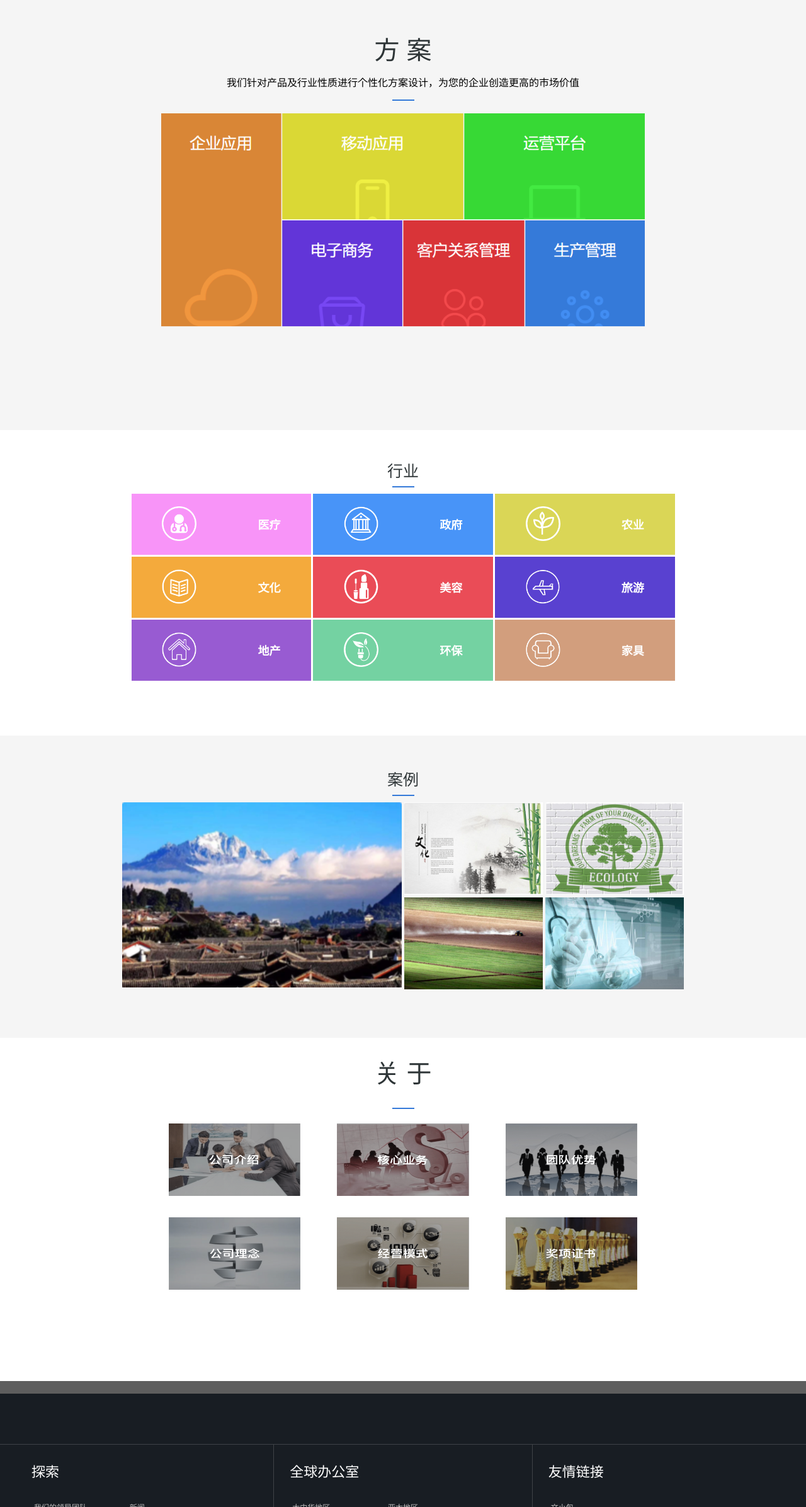
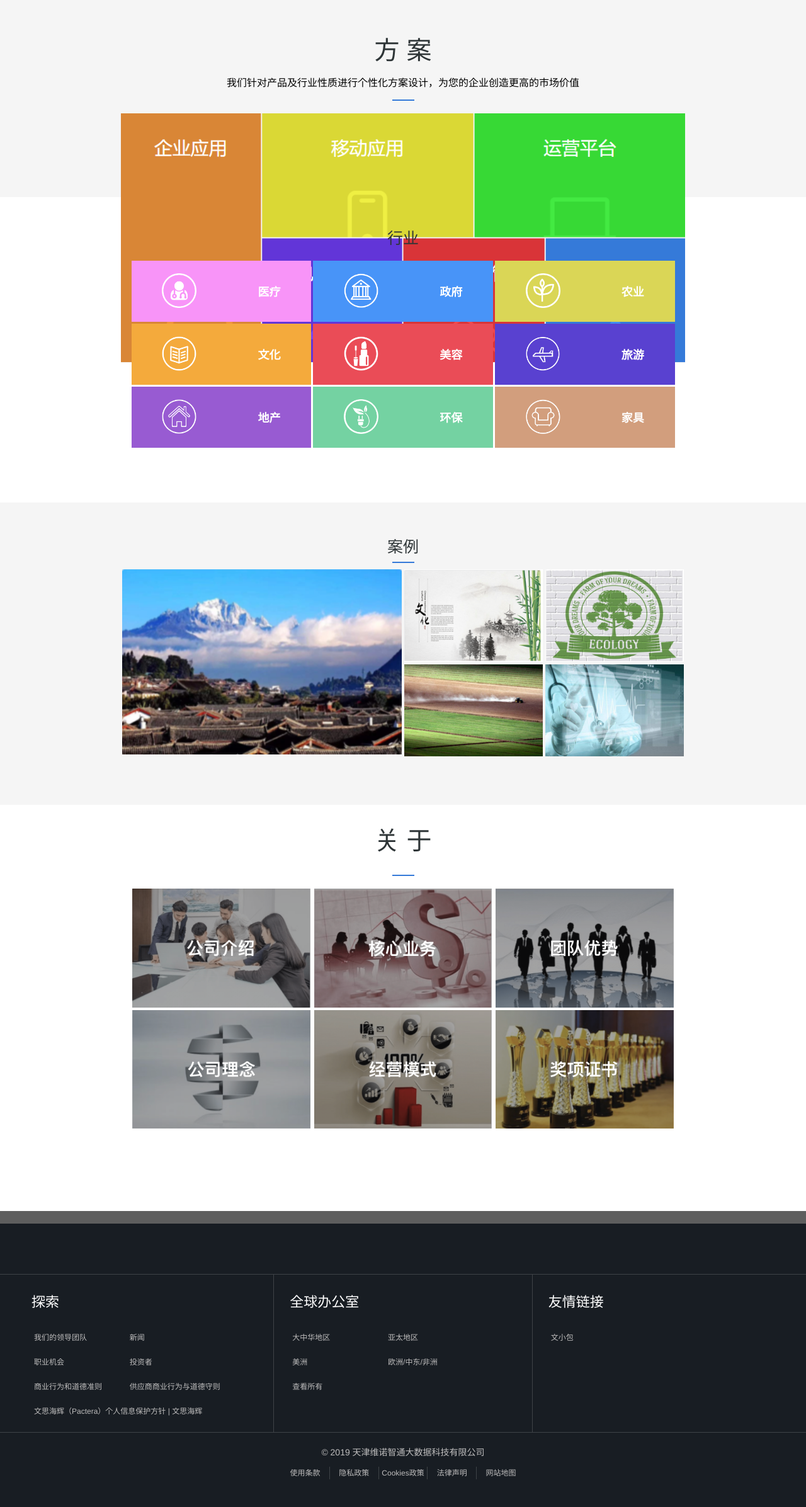
Before and after one commit to dyk98/weinuo_home, a Vue app in the folder phone_front_end/: page /#/pc in a window 1280 px wide. Shown: the part 968-3361 px from the top of the page at 63% size. Built offline with nearby package versions, Linux system fonts and the light colour scheme.

Commit message:
'feat更新了样式'

```diff
--- a/phone_front_end/src/components/pc/About.vue
+++ b/phone_front_end/src/components/pc/About.vue
@@ -1,20 +1,22 @@
 <template>
     <div class="about">
+        <div style="width: 70%;margin: 0 auto;text-align: center">
         <router-link class="tag" to="/about">关 于</router-link>
         <div class="hr"></div>
         <div class="about_m">
-            <div style="flex: 1;margin: 3px;" v-for="item in we1">
+            <div style="flex: 1;" v-for="item in we1">
                 <router-link class="about_link" :to="item.path">
-                    <img style="width:80%;height: 80%" :src="item.img" alt="">
+                    <img style="width:98%;height: 98%" :src="item.img" alt="">
                 </router-link>
             </div>
         </div>
         <div class="about_m">
-            <div style="flex: 1;margin: 3px;" v-for="item in we2">
+            <div style="flex: 1;" v-for="item in we2">
                 <router-link class="about_link" :to="item.path">
-                    <img style="width:80%;height: 80%" :src="item.img" alt="">
+                    <img style="width:98%;height: 98%" :src="item.img" alt="">
                 </router-link>
             </div>
+        </div>
         </div>
 
     </div>
@@ -54,9 +56,12 @@
 
 <style scoped>
     .about {
-        width: 65%;
+        width: 100%;
         margin: 0 auto;
-        height: 500px;
+        padding-bottom: 100px;
+        padding-top: 45px;
+        text-align: center;
+        background-color: #ffffff;
     }
     .hr {
         background-color: #357ad9;
@@ -75,12 +80,6 @@
         top: -0.5em;
         height: 10px;
     }
-    .about {
-        text-align: center;
-        height: 500px;
-        padding-top: 45px;
-        background-color: #ffffff;
-    }
 
     .about_m {
         display: flex;
--- a/phone_front_end/src/components/pc/Program.vue
+++ b/phone_front_end/src/components/pc/Program.vue
@@ -1,5 +1,6 @@
 <template>
     <div class="programme">
+        <div style="width: 70%;margin: 0 auto;text-align: center">
         <p class="tag" >方 案</p>
         <div>
             <p>我们针对产品及行业性质进行个性化方案设计，为您的企业创造更高的市场价值</p>
@@ -7,7 +8,7 @@
         <div class="hr"></div>
 <div class="container">
         <div class="img">
-            <img src="/static/img/Program.png" style="width: 60%">
+            <img src="/static/img/Program.png" style="width: 100%"></div>
         </div>
         <!--<table class="myselution-list" width="80%">-->
             <!--<tbody><tr>-->
@@ -87,11 +88,11 @@
 
     .programme {
         text-align: center;
-        height: 700px;
         padding-top: 45px;
         width: 100%;
         margin: 0 auto;
         background: #f5f5f5;
+        padding-bottom: 100px;
     }
 
     .programme_icon {
```
